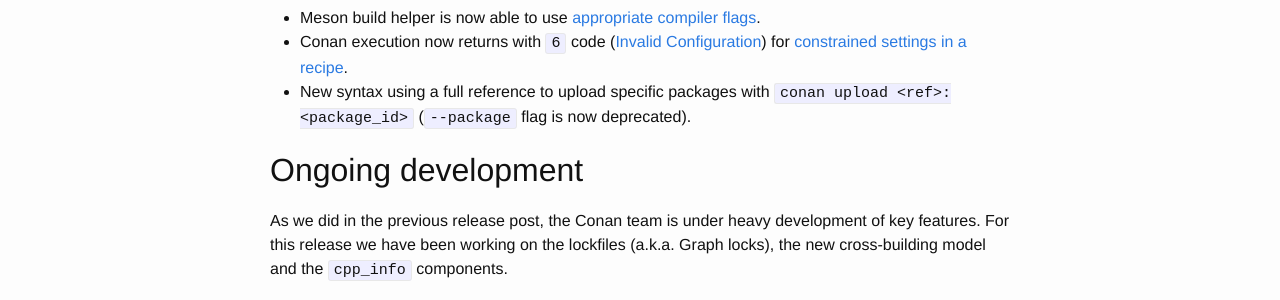
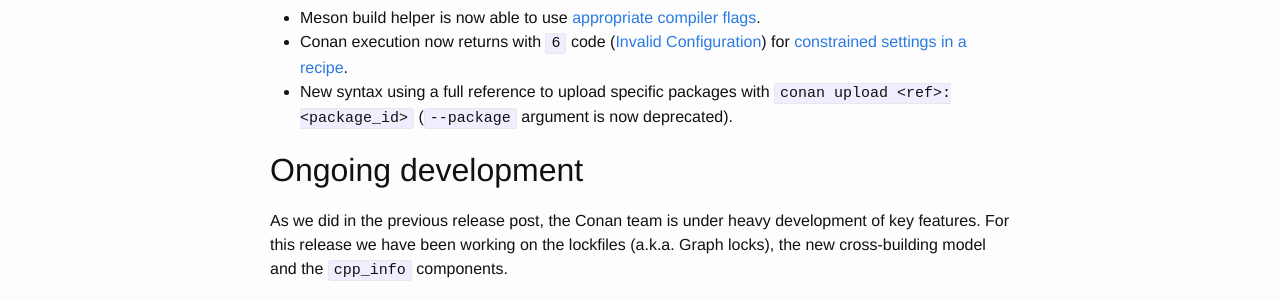
Before and after one commit to conan-io/conan-io.github.io, a Jekyll site: the page built from _posts/2019-06-10-New-conan-release-1-16.markdown, in a window 1280 px wide and 900 px high, scrolled down 2385 px. Shown: the part 152-452 px from the top of the window. Built offline with Jekyll 4.4.1, drawn with Linux system fonts in a browser that asks for light colours; comment, search, counter and statistics services are not loaded.

Commit message:
Update _posts/2019-06-10-New-conan-release-1-16.markdown
Co-Authored-By: Javier G. Sogo <jgsogo@gmail.com>

```diff
--- a/_posts/2019-06-10-New-conan-release-1-16.markdown
+++ b/_posts/2019-06-10-New-conan-release-1-16.markdown
@@ -98,7 +98,7 @@ Templates placed in the Conan cache will benefit from sharing over ``conan confi
 - Meson build helper is now able to use [appropriate compiler flags](https://github.com/conan-io/conan/pull/5222).
 - Conan execution now returns with ``6`` code ([Invalid Configuration](https://docs.conan.io/en/latest/reference/commands/return_codes.html#invalid-configuration)) for
 [constrained settings in a recipe](https://docs.conan.io/en/latest/mastering/conditional.html?highlight=restricted#constrain-settings-and-options).
-- New syntax using a full reference to upload specific packages with ``conan upload <ref>:<package_id>`` (``--package`` flag is now deprecated).
+- New syntax using a full reference to upload specific packages with ``conan upload <ref>:<package_id>`` (``--package`` argument is now deprecated).
 
 ## Ongoing development
 
```
